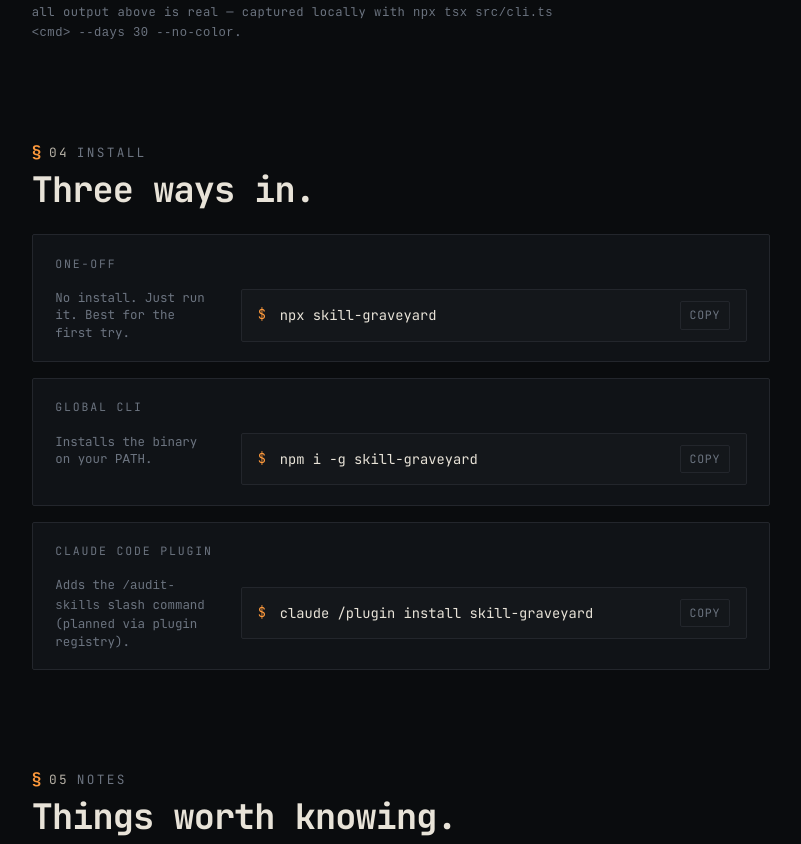
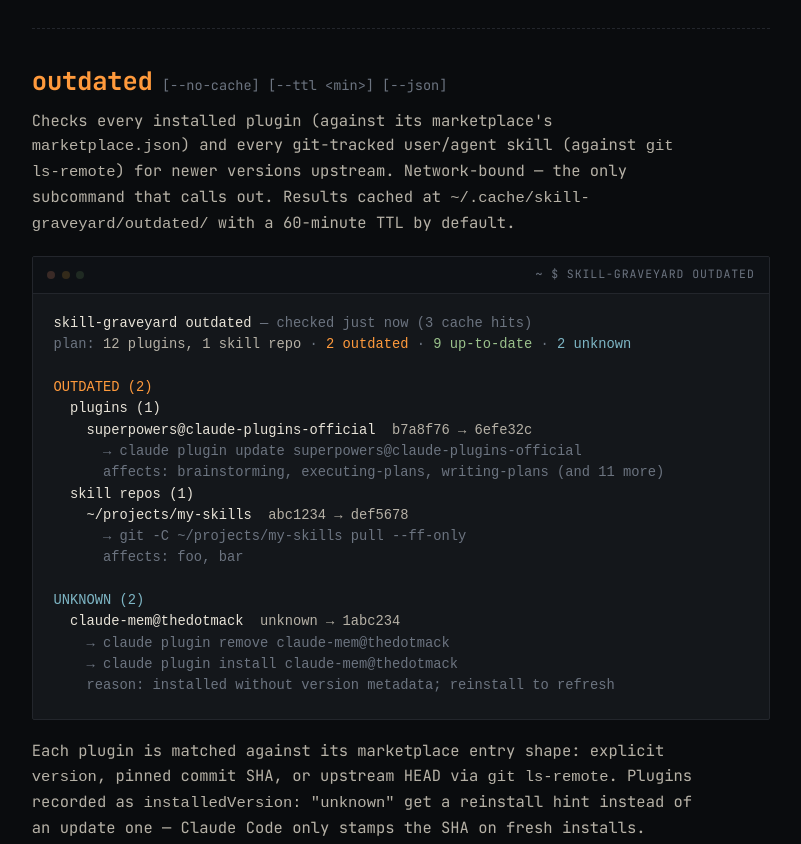
Before and after one commit to sfrangulov/skill-graveyard, a website: page docs/index.html in a window 1280 px wide. Shown: the part 6257-7101 px from the top of the page, without its empty margins (239-1040 px from the left). Drawn offline with Linux system fonts and the light colour scheme.

Commit message:
docs: document outdated subcommand and revised network posture

```diff
--- a/docs/index.html
+++ b/docs/index.html
@@ -675,6 +675,37 @@
       </div>
     </article>
 
+    <article class="subcmd">
+      <div class="head">
+        <span class="name">outdated</span>
+        <span class="sig">[--no-cache] [--ttl &lt;min&gt;] [--json]</span>
+      </div>
+      <p>Checks every installed plugin (against its marketplace's <code>marketplace.json</code>) and every git-tracked user/agent skill (against <code>git ls-remote</code>) for newer versions upstream. Network-bound — the only subcommand that calls out. Results cached at <code>~/.cache/skill-graveyard/outdated/</code> with a 60-minute TTL by default.</p>
+      <div class="terminal">
+        <div class="bar"><div class="dots"><span></span><span></span><span></span></div><span>~ $ skill-graveyard outdated</span></div>
+<pre><span class="h">skill-graveyard outdated</span> <span class="mt">— checked just now</span> <span class="mt">(3 cache hits)</span>
+<span class="mt">plan:</span> 12 plugins, 1 skill repo <span class="mt">·</span> <span class="x">2 outdated</span> <span class="mt">·</span> <span class="a">9 up-to-date</span> <span class="mt">·</span> <span class="m">2 unknown</span>
+
+<span class="x">OUTDATED (2)</span>
+  <span class="h">plugins (1)</span>
+    <span class="h">superpowers@claude-plugins-official</span>  b7a8f76 → 6efe32c
+      <span class="mt">→ claude plugin update superpowers@claude-plugins-official</span>
+      <span class="mt">affects: brainstorming, executing-plans, writing-plans (and 11 more)</span>
+  <span class="h">skill repos (1)</span>
+    <span class="h">~/projects/my-skills</span>  abc1234 → def5678
+      <span class="mt">→ git -C ~/projects/my-skills pull --ff-only</span>
+      <span class="mt">affects: foo, bar</span>
+
+<span class="m">UNKNOWN (2)</span>
+  <span class="h">claude-mem@thedotmack</span>  unknown → 1abc234
+    <span class="mt">→ claude plugin remove claude-mem@thedotmack</span>
+    <span class="mt">→ claude plugin install claude-mem@thedotmack</span>
+    <span class="mt">reason: installed without version metadata; reinstall to refresh</span>
+</pre>
+      </div>
+      <p>Each plugin is matched against its marketplace entry shape: explicit <code>version</code>, pinned commit SHA, or upstream HEAD via <code>git ls-remote</code>. Plugins recorded as <code>installedVersion: "unknown"</code> get a reinstall hint instead of an update one — Claude Code only stamps the SHA on fresh installs.</p>
+    </article>
+
     <p class="caption">all output above is real — captured locally with <code>npx tsx src/cli.ts &lt;cmd&gt; --days 30 --no-color</code>.</p>
   </section>
 
@@ -725,8 +756,8 @@
         <p>Skills under <code>&lt;project&gt;/.claude/skills/</code> are intentional per-project artifacts; <code>prune</code> ignores them.</p>
       </div>
       <div class="item">
-        <h4>It does NOT phone home</h4>
-        <p>All analysis is local. No telemetry, no network calls, no hidden uploads. The CLI binary's only runtime dependency is <code>gpt-tokenizer</code>.</p>
+        <h4>It does NOT phone home — except when you run <code>outdated</code></h4>
+        <p>Five of the six subcommands are entirely local. <code>outdated</code> is the explicit exception: it fetches each registered marketplace's <code>marketplace.json</code> and runs <code>git ls-remote</code> against marketplace and skill-repo origins. Results are cached at <code>~/.cache/skill-graveyard/outdated/</code>. Everything else stays local. No telemetry, no hidden uploads.</p>
       </div>
       <div class="item">
         <h4>Pipe to jq</h4>
```
Also changed, not shown: README.md.
